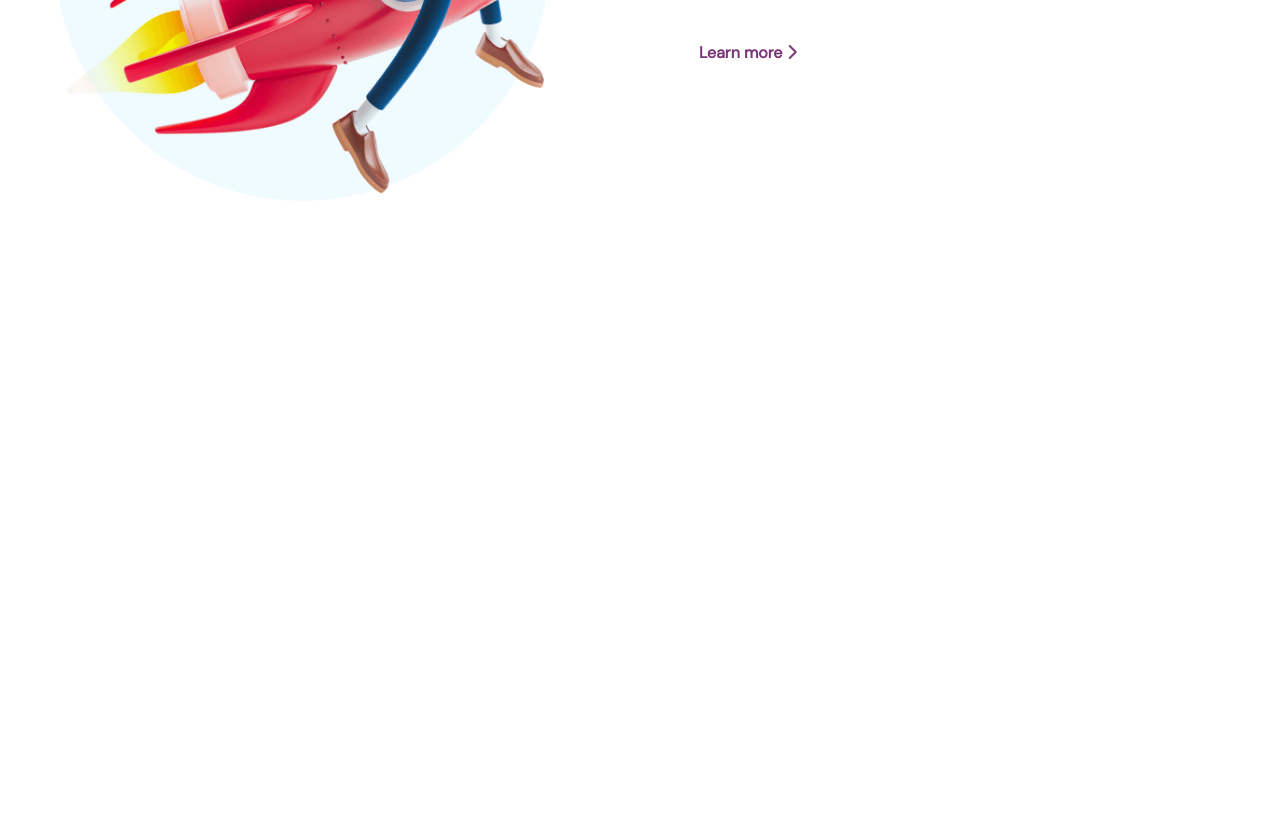
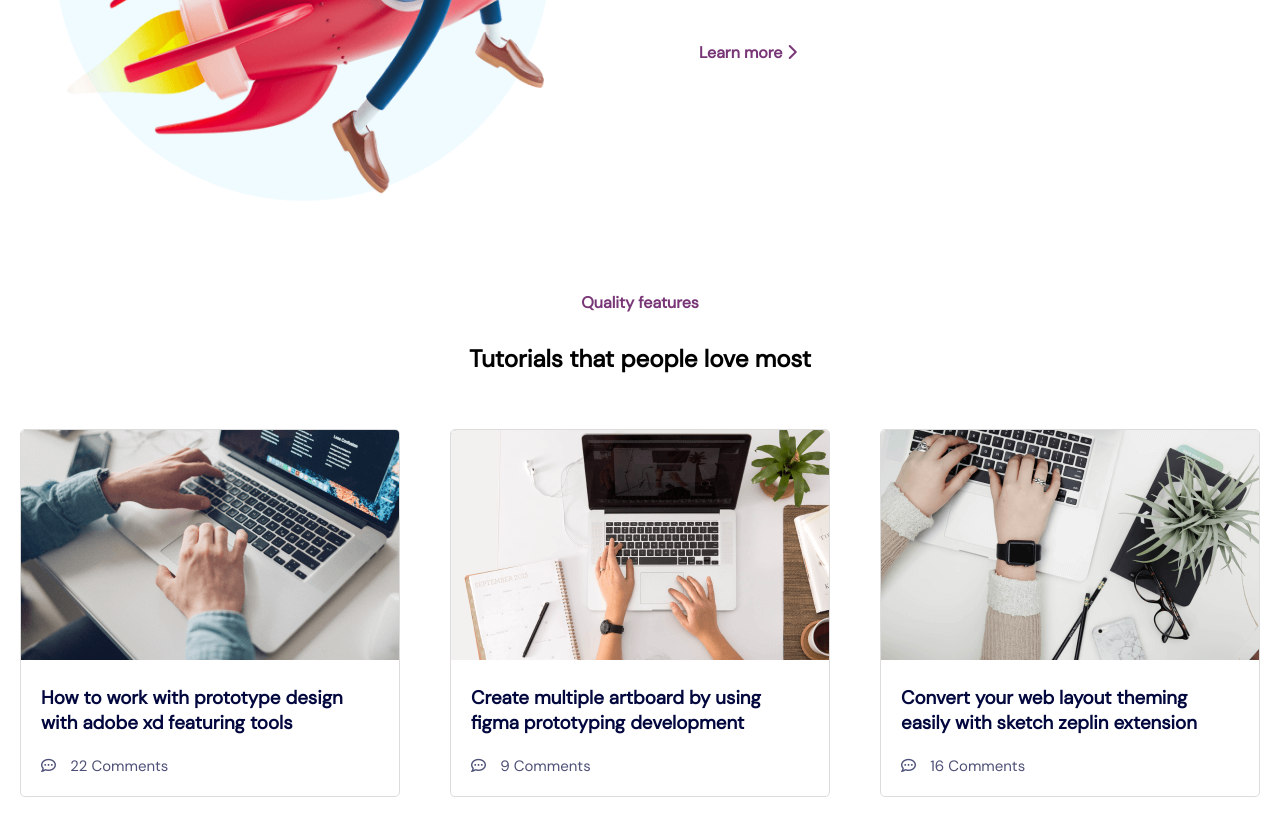
Before and after one commit to daniatou/Landing-page, a website: page index.html in a window 1280 px wide. Shown: the part 1729-2564 px from the top of the page. Before the commit the page ends 2006 px from the top, so only its background shows below. Drawn offline with Linux system fonts and the light colour scheme.

Commit message:
news section

```diff
--- a/index.html
+++ b/index.html
@@ -152,6 +152,49 @@
                 </button>
             </div>
         </section>
+        <section class="news-section">
+            <div class="title text-center">
+                <h4 class="py">
+                    Quality features
+                </h4>
+                <h2 class="py">
+                    Tutorials that people love most
+                </h2>
+            </div>
+
+            <div class="news">
+                <div class="new">
+                    <img src="/assets/tutorial-1.png" alt="">
+                    <div>
+                        <h3>
+                            How to work with prototype design with adobe xd featuring tools
+                        </h3>
+                        <i class="fa fa-regular fa-comment-dots"></i>
+                        <span>22 Comments</span>
+                    </div>
+                </div>
+                <div class="new">
+                    <img src="/assets/tutorial-2.png" alt="">
+                    <div>
+                        <h3>
+                            Create multiple artboard by using figma prototyping development
+                        </h3>
+                        <i class="fa fa-regular fa-comment-dots"></i>
+                        <span>9 Comments</span>
+                    </div>
+                </div>
+                <div class="new">
+                    <img src="/assets/tutorial-3.png" alt="">
+                    <div>
+                        <h3>
+                            Convert your web layout theming easily with sketch zeplin extension
+                        </h3>
+                        <i class="fa fa-regular fa-comment-dots"></i>
+                        <span>16 Comments</span>
+                    </div>
+                </div>
+            </div>
+        </section>
 
     </main>
 
--- a/styles/_general.scss
+++ b/styles/_general.scss
@@ -137,6 +137,7 @@ nav ul li {
     padding-bottom: 60px;
     @extend %flex;
     @extend .text-center;
+
 }
 
 .service {
@@ -227,6 +228,45 @@ $service-items: img-container1 rgb(255, 213, 97),
             background-color: transparent;
         }
     }
+}
+
+.title h4 {
+    color: $primary-color;
+}
+
+.news {
+    @extend %flex;
+    margin: 40px 20px;
+
+    .new {
+        cursor: pointer;
+        border: 1px solid gainsboro;
+        border-radius: 5px;
+        width: 380px;
+        overflow: hidden;
+        color: #02073E;
+
+        div {
+            padding: 20px;
+        }
+
+        h3 {
+            cursor: pointer;
+
+            &:hover {
+                color: $primary-color;
+            }
+
+            margin-bottom: 20px;
+        }
+
+        .fa,
+        span {
+            opacity: .7;
+            padding-right: 10px;
+            font-size: 15px;
+        }
 
 
+    }
 }
--- a/styles/_placeholders.scss
+++ b/styles/_placeholders.scss
@@ -2,6 +2,13 @@
     display: flex;
     justify-content: space-between;
     align-items: center;
+}
+
+@media screen and (max-width: 768px) {
+    %flex {
+        flex-wrap: wrap;
+    }
+
 }
 
 %inline-li {
```
Also changed, not shown: assets/tutorial-1.png (added), assets/tutorial-2.png (added), assets/tutorial-3.png (added), styles/style.css, 1 other file.
